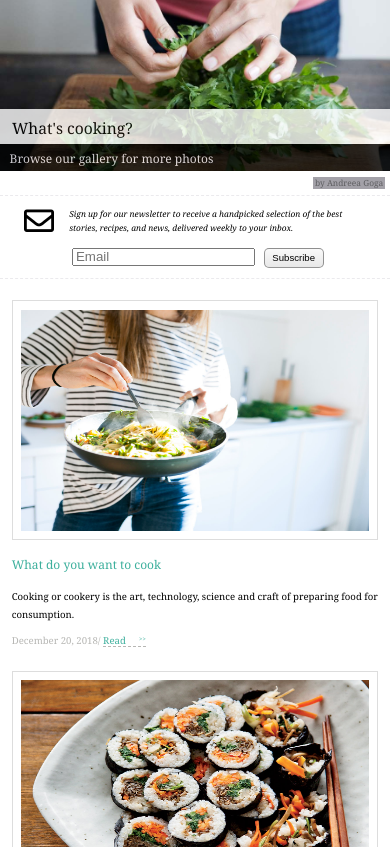
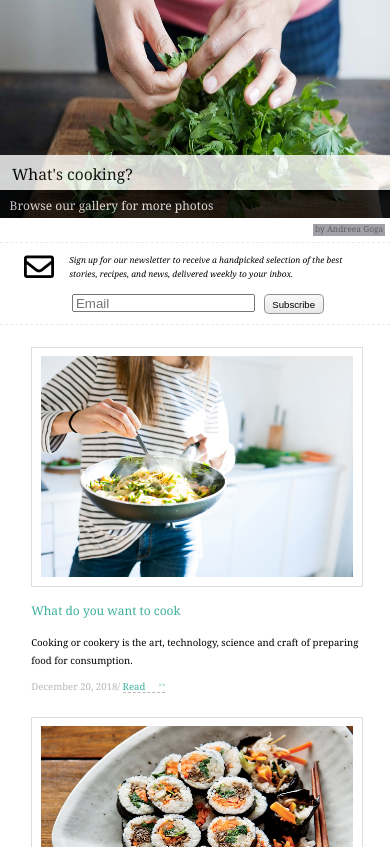
Before and after one commit to andreeagoga/Cooking, a plain HTML site: page index.html in a window 390 px wide. Shown: the part 253-1100 px from the top of the page. Drawn offline with Linux system fonts and the light colour scheme.

Commit message:
almost finished

```diff
--- a/style.css
+++ b/style.css
@@ -567,6 +567,9 @@ a {
     margin-top: 13%;
   }
 
+  .main-image {
+    height: 20rem;
+  }
   .white-block {
     font-size: 1.3rem;
     bottom: 2.3rem;
@@ -598,7 +601,10 @@ a {
   }
 
   .article {
-    width: 94%;
+    width: 85%;
+    margin-left: 5%;
+    margin-right: 5%;
+    box-sizing: border-box;
   }
 
   .article .article-image {
```
